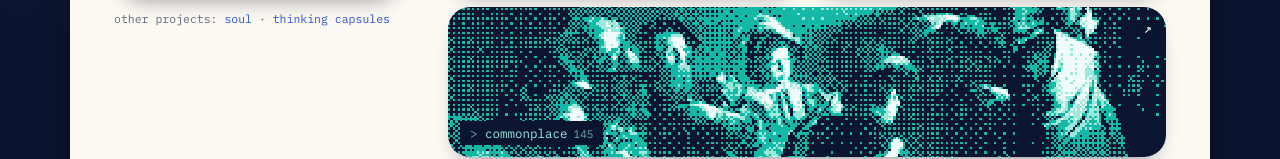
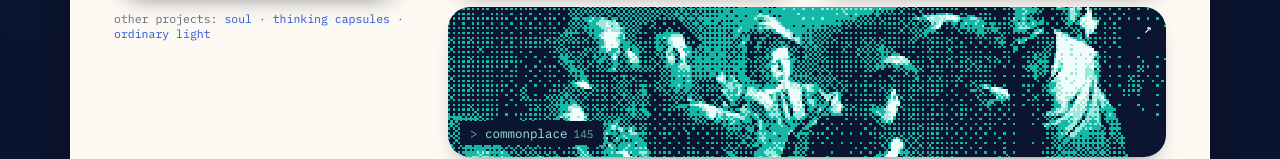
Before and after one commit to anthology-lab/anthology-lab.github.io, a plain HTML site: page index.html in a window 1280 px wide. Shown: the part 546-705 px from the top of the page. Drawn offline with Linux system fonts and the light colour scheme.

Commit message:
Aggiunge ordinary light tra gli altri progetti

```diff
--- a/index.html
+++ b/index.html
@@ -20,7 +20,7 @@
 <div class="results"><div class="status" id="s-mean"></div><div id="r-mean"></div></div>
 </div>
 <a class="tile tile-who" href="https://ivana-dicarlo.pages.dev/" target="_blank" rel="noopener" style="background-image:url(img/who.png)"><span class="badge">↗</span><span class="tag">who writes here: Ivana</span></a>
-<p class="other">other projects: <a href="https://thesouldevotional.github.io/soul/">soul</a> · <a href="https://thinkingcapsules.github.io/">thinking capsules</a></p>
+<p class="other">other projects: <a href="https://thesouldevotional.github.io/soul/">soul</a> · <a href="https://thinkingcapsules.github.io/">thinking capsules</a> · <a href="https://ordinary-light.github.io/">ordinary light</a></p>
 </aside>
 <section class="main">
 <div class="label">// browse</div>
```
